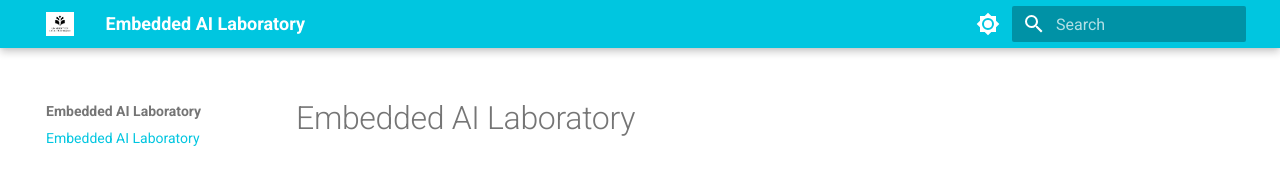
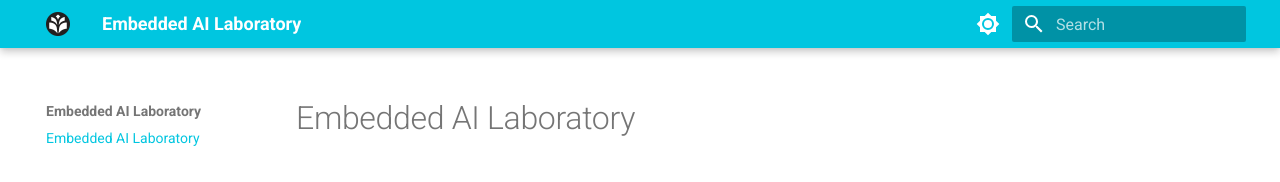
Before and after one commit to aaheikki/embedded_ai_lab, an MkDocs documentation site: the page built from docs/index.md, in a window 1280 px wide. Shown: the top 182 px of the page. Built offline with MkDocs 1.6.1 and Material for MkDocs 9.7.7, drawn with Linux system fonts in a browser that asks for light colours.

Commit message:
and same changes done in .yml

```diff
--- a/mkdocs.yml
+++ b/mkdocs.yml
@@ -3,7 +3,8 @@ site_name: Embedded AI Laboratory
 theme:
   name: material
 
-  logo: page_content/uef_musta_logo.png
+  logo: page_content/UEF_Favicon_192x192.png
+  favicon: page_content/UEF_Favicon_192x192.png
 
   palette:
 
```
